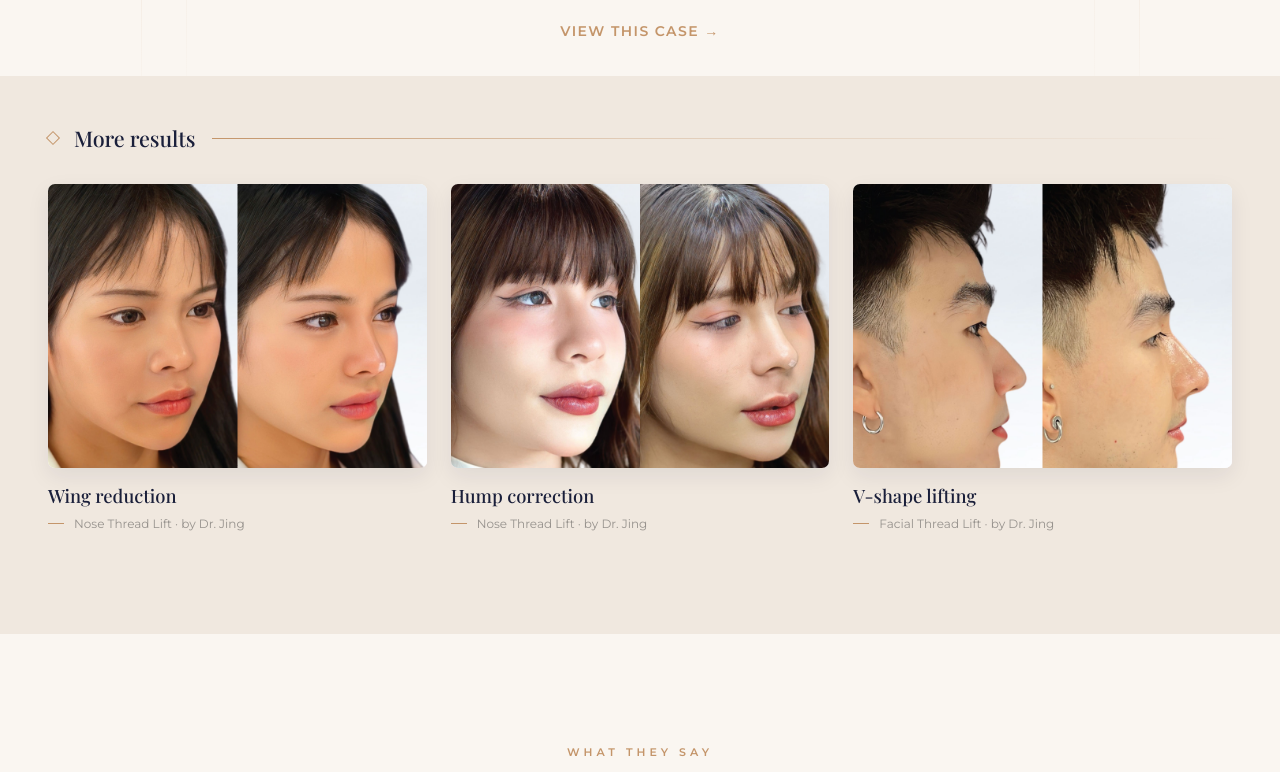
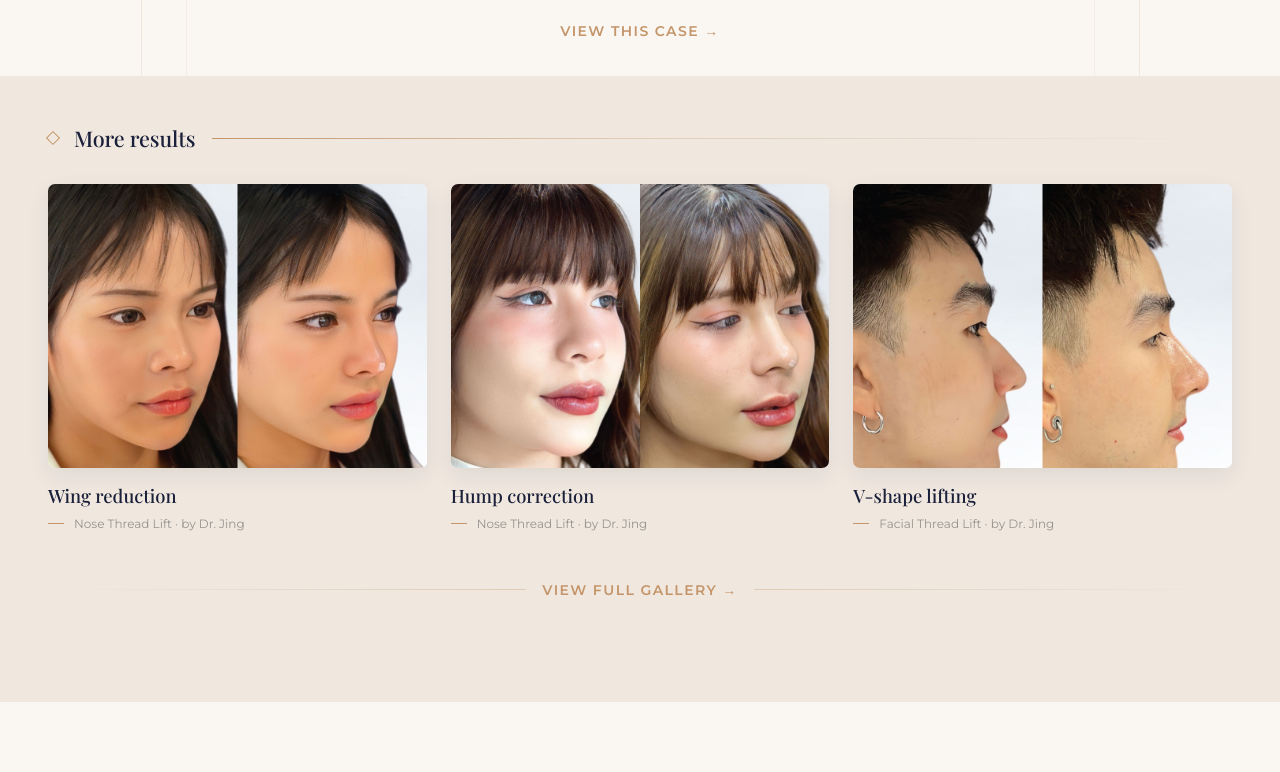
Before and after one commit to papinwit-l/nyc-clinic-revise, a Next.js app: page /en in a window 1280 px wide. Shown: the part 6021-6793 px from the top of the page. Built offline with nearby package versions, Linux system fonts and the light colour scheme; a web font is replaced by a local one.

Commit message:
b&a add cta at bottom

```diff
--- a/src/components/home/BeforeAfter.tsx
+++ b/src/components/home/BeforeAfter.tsx
@@ -18,11 +18,11 @@ import { sectionHeadings } from "@/i18n/section-headings";
 const REVEAL_BACKING: {
   tone: "navy" | "dim" | "none";
   offset: "down" | "diagonal";
-  goldCounter?: boolean;
+  goldCounter: boolean;
 } = {
   tone: "navy",
   offset: "diagonal",
-  goldCounter: false,
+  goldCounter: true,
 };
 
 const BACKING_BG = {
@@ -38,7 +38,7 @@ type Props = {
   data: CaseCard[];
 };
 
-export default function BeforeAfter({ t, tCommon, locale, data }: Props) {
+export default function BeforeAfterV2({ t, tCommon, locale, data }: Props) {
   const isTH = locale === "th";
   const bodyFont = isTH ? "var(--font-thai-body)" : "var(--font-body)";
   const titleFont = isTH ? "var(--font-thai-head)" : "var(--font-display)";
@@ -60,14 +60,14 @@ export default function BeforeAfter({ t, tCommon, locale, data }: Props) {
         className="pointer-events-none absolute inset-0 z-0 hidden lg:block"
       >
         {[
-          { left: "11%", opacity: 0.8 },
-          { left: "14.5%", opacity: 0.5 },
-          { left: "85.5%", opacity: 0.5 },
-          { left: "89%", opacity: 0.8 },
+          { left: "11%", opacity: 0.5 },
+          { left: "14.5%", opacity: 0.26 },
+          { left: "85.5%", opacity: 0.26 },
+          { left: "89%", opacity: 0.5 },
         ].map((line) => (
           <span
             key={line.left}
-            className="absolute top-[8%] bottom-[30%] w-px"
+            className="absolute top-0 bottom-0 w-px"
             style={{
               left: line.left,
               opacity: line.opacity,
@@ -228,16 +228,6 @@ export default function BeforeAfter({ t, tCommon, locale, data }: Props) {
                 {isTH ? "ดูเคสนี้ →" : "View this case →"}
               </Link>
             </div>
-
-            <div className="relative z-10 lg:hidden text-center mt-10">
-              <Link
-                href={`/${locale}/before-after`}
-                className="text-sm font-semibold tracking-[0.1em] uppercase text-[var(--color-accent)] hover:text-[var(--color-accent-hover)] transition-colors"
-                style={{ fontFamily: bodyFont }}
-              >
-                {t.cta}
-              </Link>
-            </div>
           </div>
         )}
 
@@ -320,6 +310,36 @@ export default function BeforeAfter({ t, tCommon, locale, data }: Props) {
                 </Link>
               ))}
             </div>
+
+            {/* Closing CTA — inside the band wrapper so it sits on the dim
+                ground with the cards rather than straddling the tonal edge.
+                Replaces the old mobile-only link in the reveal block; this one
+                shows at every breakpoint. */}
+            <div className="relative z-10 mt-12 flex items-center gap-4">
+              <span
+                aria-hidden
+                className="h-px flex-1"
+                style={{
+                  background:
+                    "linear-gradient(90deg, transparent, var(--color-border-accent))",
+                }}
+              />
+              <Link
+                href={`/${locale}/before-after`}
+                className="shrink-0 text-sm font-semibold tracking-[0.1em] uppercase text-[var(--color-accent)] hover:text-[var(--color-accent-hover)] transition-colors"
+                style={{ fontFamily: bodyFont }}
+              >
+                {t.cta}
+              </Link>
+              <span
+                aria-hidden
+                className="h-px flex-1"
+                style={{
+                  background:
+                    "linear-gradient(90deg, var(--color-border-accent), transparent)",
+                }}
+              />
+            </div>
           </div>
         )}
       </div>
```
